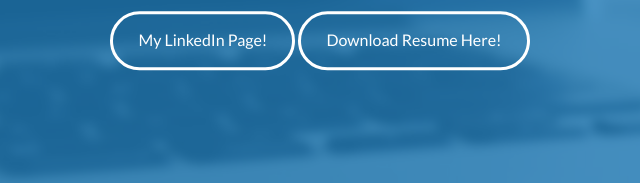
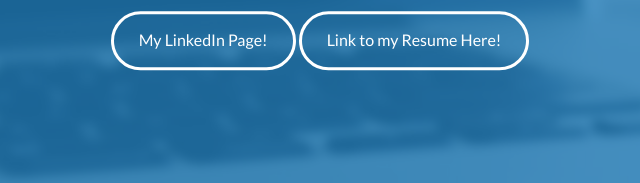
Before and after one commit to BonzaiBlackout/AriannaC.github.io, a website: page index.html in a window 1280 px wide. Shown: the part 464-647 px from the top of the page, 320-960 px from the left. Drawn offline with nearby package versions, Linux system fonts and the light colour scheme.

Commit message:
updated download part

```diff
--- a/index.html
+++ b/index.html
@@ -51,7 +51,7 @@
             <h1>Arianna Cooper</h1>
             <h2>Configuration Technician I</h2>
             <a href="https://www.linkedin.com/in/arianna--cooper/" class="btn-rounded-white">My LinkedIn Page!</a>
-            <a href="AC-Resume.pdf" download="AC-Resume.pdf" class="btn-rounded-white">Download Resume Here!</a>
+            <a href="AC-Resume.pdf" download="AC-Resume.pdf" class="btn-rounded-white">Link to my Resume Here!</a>
         </div>
         <!-- End #lead-content -->
 
```
